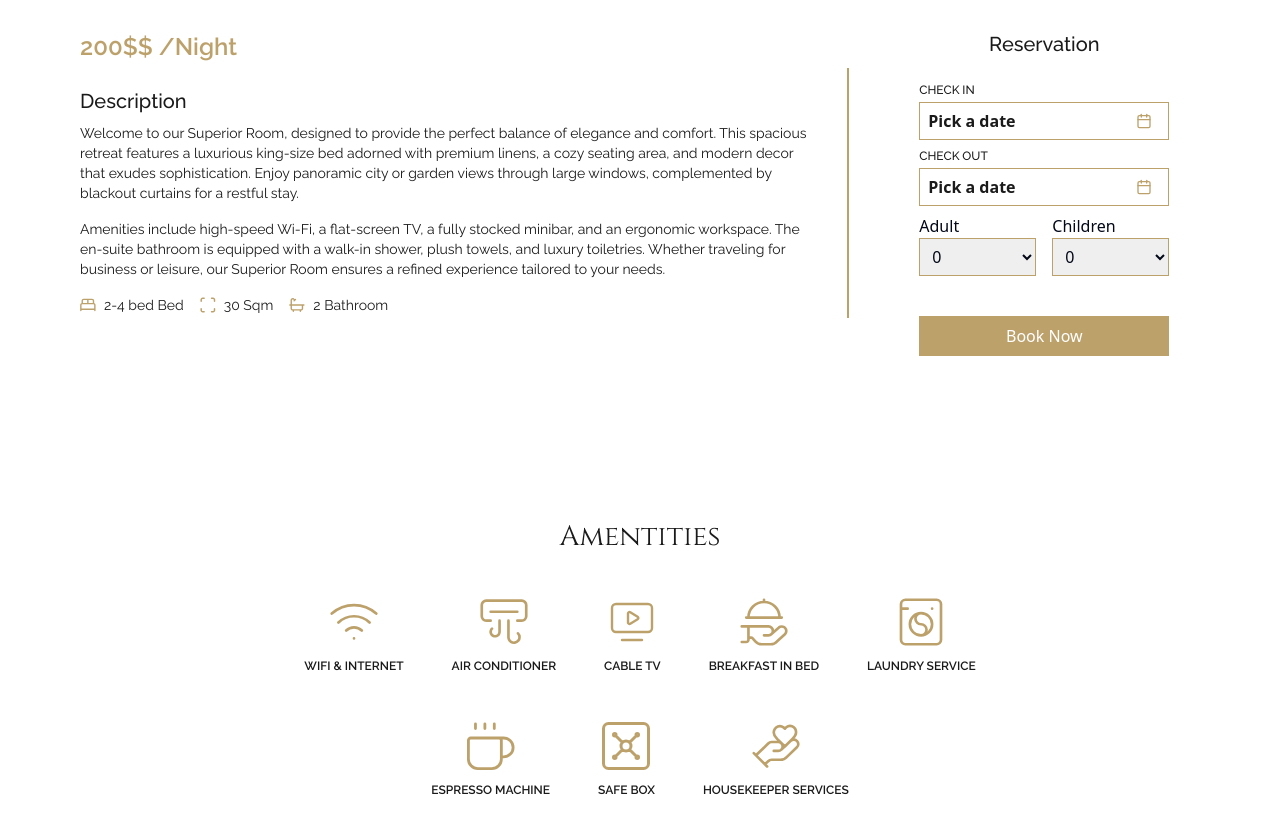
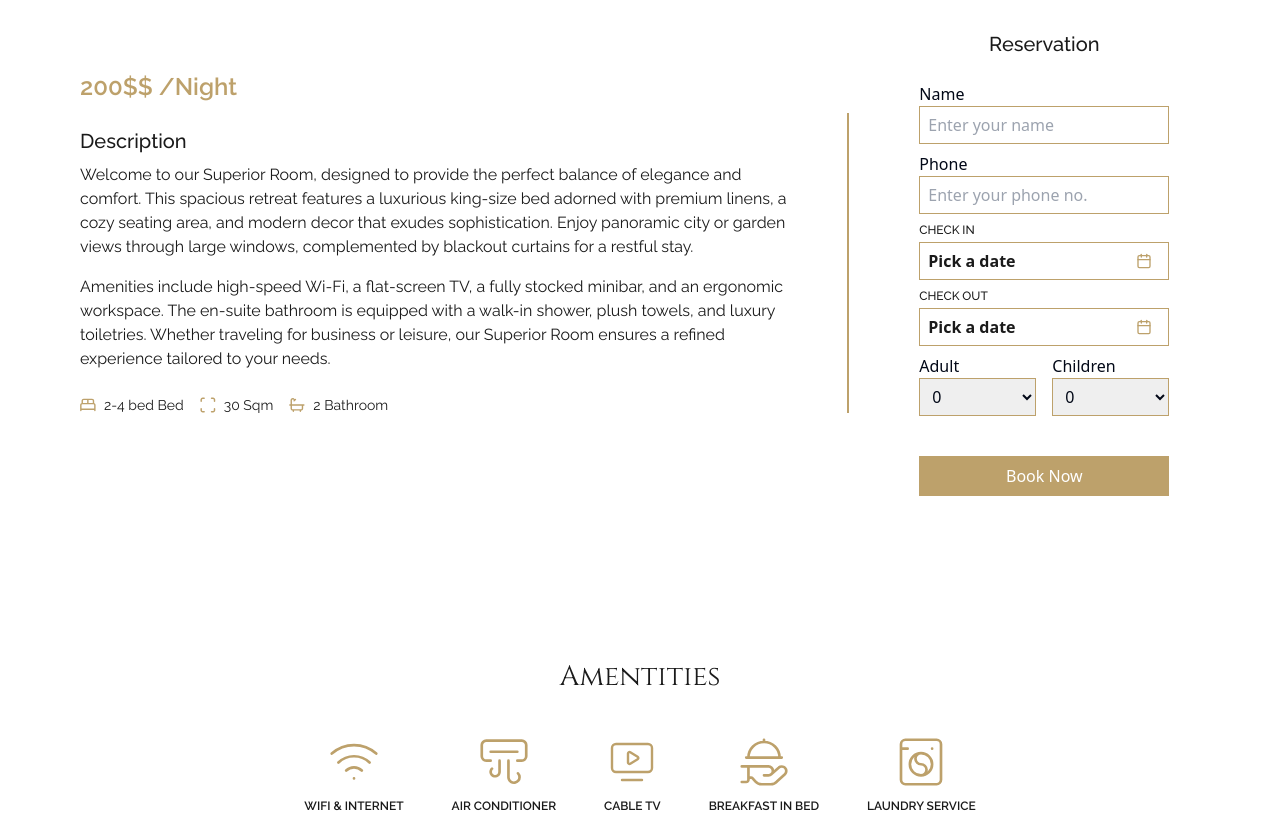
Before and after one commit to shinthantlwin02/Azure_Luxe, a React (Vite) app: page /rooms/detail/1 in a window 1280 px wide. Shown: the part 1580-2416 px from the top of the page. Built offline with nearby package versions, Linux system fonts and the light colour scheme.

Commit message:
fix error

```diff
--- a/src/components/Navbar.jsx
+++ b/src/components/Navbar.jsx
@@ -20,9 +20,9 @@ const Navbar = () => {
               Contact
             </li>
           </Link>
-          <a href='/#services'>
+          <a href='#'>
             <li className={`text-[#BDA16B] font-medium text-sm uppercase`}>
-              Services
+              My Rooms
             </li>
           </a>
         </ul>
@@ -30,12 +30,16 @@ const Navbar = () => {
           <img src='/icons/logo.svg' />
         </div>
         <ul className='flex gap-10 items-center justify-end'>
+          <Link to={`/login`}>
             <li className={`text-[#BDA16B] font-medium text-sm uppercase`}>
               login
             </li>
+          </Link>
+          <Link to={`/signup`}>
             <li className={`text-[#BDA16B] font-medium text-sm uppercase`}>
               sign up
             </li>
+          </Link>
         </ul>
       </div>
     </div>
--- a/src/pages/Contact/ContactForm/Form.jsx
+++ b/src/pages/Contact/ContactForm/Form.jsx
@@ -1,13 +1,31 @@
+import Button from '@/components/Button';
+
 const Form = () => {
   return (
     <div>
-      <form type="submit" className='shadow-gray-500 shadow-md rounded-lg p-4 w-[450px]'>
-        <h1 className='text-3xl font-cinzel text-[#BDA16B] mb-4'>Send Us Message</h1>
-        <input type="text" className='border border-[#BDA16B] rounded-md p-2 w-full mb-4'/>
-        <textarea name="message" id="message" className='w-full h-[200px] border border-[#BDA16B] rounded-md resize-none'></textarea>
+      <form
+        type='submit'
+        className='shadow-gray-500 shadow-md rounded-lg p-4 w-[450px]'
+      >
+        <h1 className='text-3xl font-cinzel text-[#BDA16B] mb-4'>
+          Send Us Message
+        </h1>
+        <input
+          type='text'
+          className='border border-[#BDA16B] rounded-md p-2 w-full mb-4'
+        />
+        <textarea
+          name='message'
+          id='message'
+          className='w-full h-[200px] border border-[#BDA16B] rounded-md resize-none'
+        ></textarea>
+        <Button
+          text={'Send'}
+          className={'bg-[#BDA16B] ml-auto mt-4 uppercase font-raleway text-sm'}
+        />
       </form>
     </div>
-  )
-}
+  );
+};
 
-export default Form
+export default Form;
--- a/src/pages/Home/Hero/index.jsx
+++ b/src/pages/Home/Hero/index.jsx
@@ -237,10 +237,12 @@ const Hero = () => {
                 className='bg-transparent text-[#BDA16B] border border-[#BDA16B] text-sm font-raleway font-semibold uppercase'
               />
             </Link>
-            <Button
-              text='book now'
-              className='bg-[#BDA16B] text-[#0C2A44] text-sm font-raleway font-semibold uppercase'
-            />
+            <Link to={`/contact`}>
+              <Button
+                text='Contact us'
+                className='bg-[#BDA16B] text-[#0C2A44] text-sm font-raleway font-semibold uppercase'
+              />
+            </Link>
           </div>
 
           <ReservationBar />
--- a/src/pages/RoomDetail/Description.jsx
+++ b/src/pages/RoomDetail/Description.jsx
@@ -27,7 +27,7 @@ const Description = ({ room }) => {
           <h1 className='text-xl font-raleway font-medium text-[#1A1A1A] mb-2'>
             Description
           </h1>
-          <p className='text-sm font-raleway text-[#1A1A1A] mb-4'>
+          <p className='text-md font-raleway text-[#1A1A1A] mb-6'>
             {room.description}
           </p>
           <div className='flex items-center gap-4 mb-10'>
@@ -51,7 +51,7 @@ const Description = ({ room }) => {
             </div>
           </div>
         </div>
-        <hr className='border border-[#BDA16B] h-[250px]' />
+        <hr className='border border-[#BDA16B] h-[300px]' />
         <ReservationForm />
       </div>
     </div>
--- a/src/pages/RoomDetail/ReservationForm.jsx
+++ b/src/pages/RoomDetail/ReservationForm.jsx
@@ -8,6 +8,26 @@ const ReservationForm = () => {
         Reservation
       </h1>
       <form type='submit' className='flex flex-col items-center'>
+        <div className='mb-2 w-[250px]'>
+          <label htmlFor='name' className='mb-1'>
+            Name
+          </label>
+          <input
+            type='text'
+            className='w-full border border-[#BDA16B] px-2 py-1.5 bg-transparent'
+            placeholder='Enter your name'
+          />
+        </div>
+        <div className='mb-2 w-[250px]'>
+          <label htmlFor='phone' className='mb-1'>
+            Phone
+          </label>
+          <input
+            type='text'
+            className='w-full border border-[#BDA16B] px-2 py-1.5 bg-transparent'
+            placeholder='Enter your phone no.'
+          />
+        </div>
         <div className='mb-2'>
           <p className='text-xs text-[#1A1A1A] font-raleway font-medium uppercase mb-1'>
             Check in
--- a/src/pages/Rooms/Hero/index.jsx
+++ b/src/pages/Rooms/Hero/index.jsx
@@ -3,7 +3,7 @@ import Navbar from '../../../components/Navbar';
 
 const Hero = () => {
   return (
-    <div className="bg-[url('/images/hero-background.png')] h-screen">
+    <div className="bg-[url('/images/rooms-bg.png')] h-screen">
       <div className='bg-[#1E1E1E]/[.70] h-screen relative'>
         <Navbar />
         <div className='flex flex-col items-center justify-center h-full pt-20'>
--- a/src/pages/Rooms/Rooms/Card.jsx
+++ b/src/pages/Rooms/Rooms/Card.jsx
@@ -11,10 +11,12 @@ const Card = ({ room }) => {
       />
       <div className='h-full w-full absolute top-0 px-3 py-6 bg-black/[.3] hover:bg-black/[.7] flex flex-col justify-between group transition-all delay-75 duration-1000'>
         <div className='opacity-0 group-hover:opacity-100 transition-opacity delay-75 duration-1000 flex items-center justify-center gap-2 h-full'>
-          <Button
-            text={'Book Now'}
-            className={'bg-[#BDA16B] rounded-none text-sm'}
-          />
+          <Link to={`/rooms/detail/${room.id}`}>
+            <Button
+              text={'Book Now'}
+              className={'bg-[#BDA16B] rounded-none text-sm'}
+            />
+          </Link>
           <Link
             to={`/rooms/detail/${room.id}`}
             className='text-white underline text-sm'
```
Also changed, not shown: public/images/rooms-bg.png (added). Lines whose indentation alone changed are shown as unchanged.
